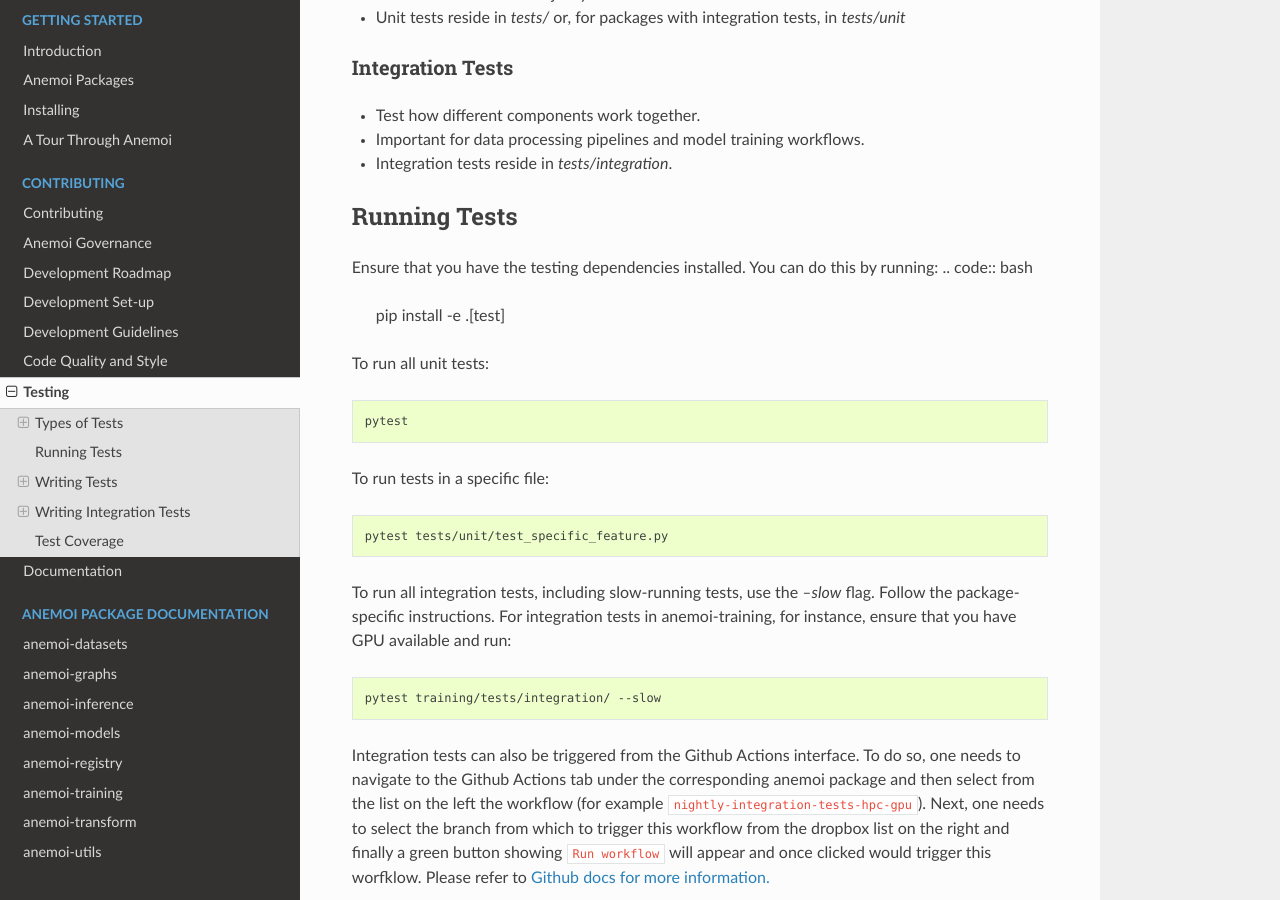
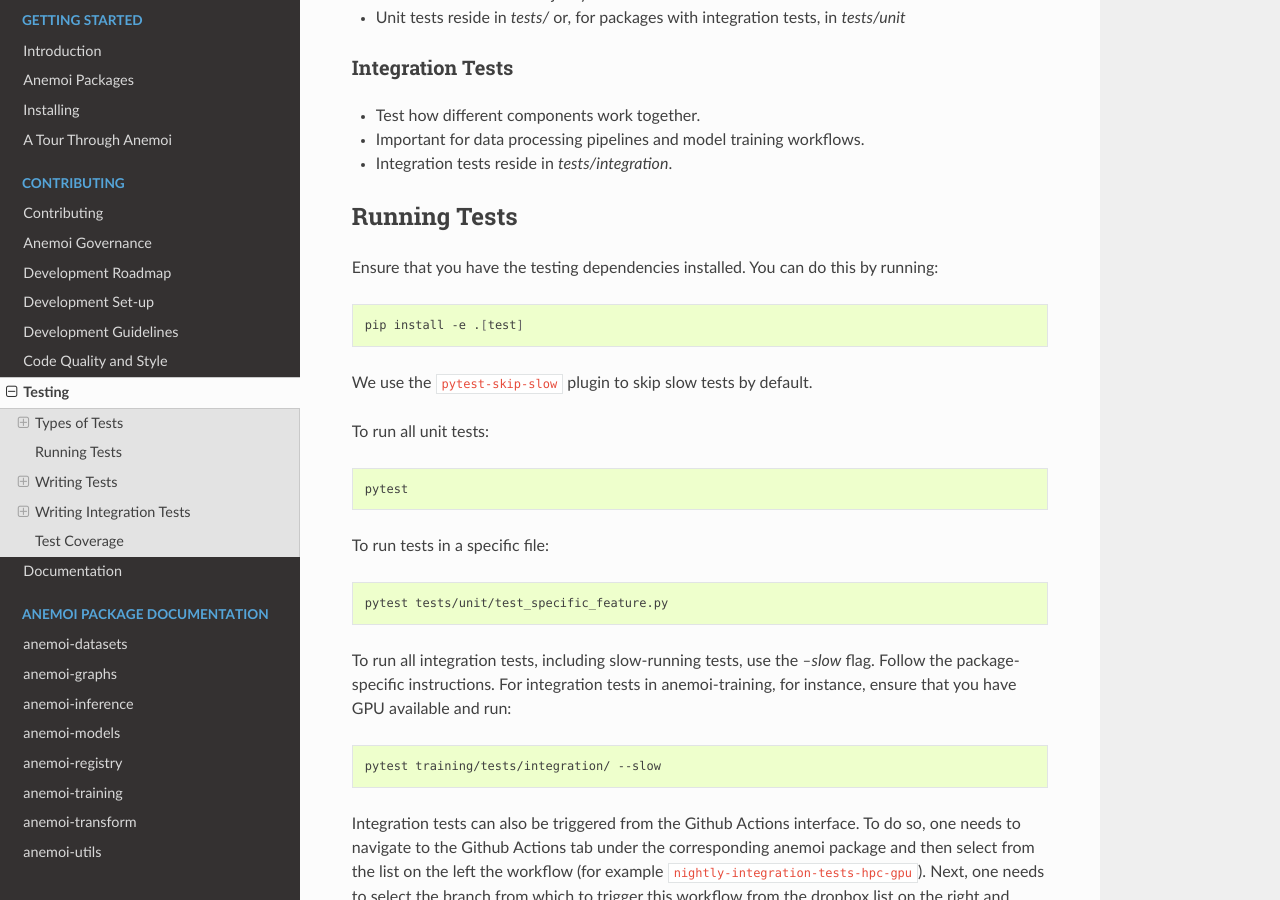
Before and after one commit to ecmwf/anemoi-docs, a Sphinx documentation site: the page built from docs/contributing/testing.rst, in a window 1280 px wide and 900 px high, scrolled down 452 px. Built offline with Sphinx 7.4.7 and the Read the Docs theme 3.1.0, drawn with Linux system fonts in a browser that asks for light colours.

Commit message:
mention pytest-skip-slow plugin

```diff
--- a/docs/contributing/testing.rst
+++ b/docs/contributing/testing.rst
@@ -37,9 +37,13 @@
 ***************
 
 Ensure that you have the testing dependencies installed. You can do this
-by running: .. code:: bash
+by running:
+
+.. code:: bash
 
    pip install -e .[test]
+
+We use the ``pytest-skip-slow`` plugin to skip slow tests by default.
 
 To run all unit tests:
 
```
